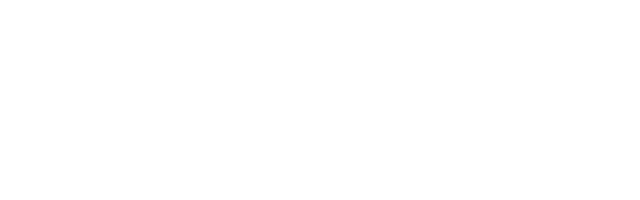
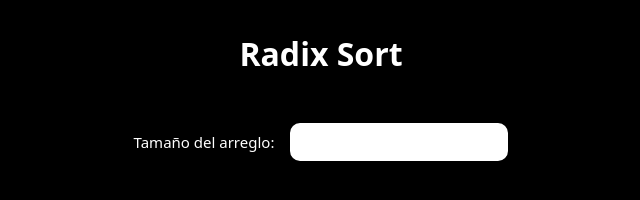
Before and after one commit to Brayan-chan/RadixSort, a plain HTML site: page index.html in a window 1280 px wide. Shown: the whole page, without its empty margins (319-959 px from the left). Drawn offline with Linux system fonts and the light colour scheme.

Commit message:
Verificar la entrada de datos

```diff
--- a/index.html
+++ b/index.html
@@ -7,7 +7,17 @@
     <link rel="stylesheet" href="style.css">
 </head>
 <body>
-
+    <main>
+        <h1 class="title">Radix Sort</h1>
+        <div class="container">
+            <div class="form">
+                <div class="form-controler">
+                    <label for="tamanoArreglo">Tamaño del arreglo:</label>
+                    <input type="text" id="tamanoArreglo">
+                </div>
+            </div>
+        </div>
+    </main>
 </body>
 <script src="script.js"></script>
 </html>
--- a/script.js
+++ b/script.js
@@ -1,3 +1,17 @@
 document.addEventListener('DOMContentLoaded', function() {
+    // Constante para traer elementos del DOM
+    const $ = el => document.querySelector(el);
 
-})
+    // Verifica que el elemento con id 'tamanoArreglo' existe
+    const $tamanoArreglo = $('#tamanoArreglo');
+    if (!$tamanoArreglo) {
+        console.error('Elemento con id "tamanoArreglo" no encontrado.');
+        return;
+    }
+
+    // Agrega un listener para el evento 'input'
+    $tamanoArreglo.addEventListener('input', function() {
+        const $tamano = $tamanoArreglo.value;
+        console.log($tamano);
+    });
+});
--- a/style.css
+++ b/style.css
@@ -2,4 +2,58 @@
     margin: 0;
     padding: 0;
     box-sizing: border-box;
+    font-family: system-ui,
+    -apple-system,
+    BlinkMacSystemFont,
+    'Segoe UI',
+    Roboto,
+    Oxygen,
+    Ubuntu,
+    Cantarell,
+    'Open Sans',
+    'Helvetica Neue',
+    sans-serif;
 }
+
+body {
+    background: #000;
+    color: #fff;
+}
+
+main {
+    & .title {
+        font-size: 2rem;
+        text-align: center;
+        margin: 2rem;
+    }
+
+    & .container {
+        display: flex;
+        flex-direction: column;
+        align-items: center;
+    }
+
+    & .form {
+        display: flex;
+        flex-direction: column;
+        align-items: center;
+    }
+
+    & .form-controler {
+        display: flex;
+        margin: 1rem;
+        gap: 1rem;
+        align-items: center;
+    }
+
+    & .form-controler label {
+        font-size: 15px;
+    }
+
+    & .form-controler input {
+        padding: 0.5rem;
+        border: 2px solid #fff;
+        border-radius: 10px;
+        outline: none;
+    }
+}
```
